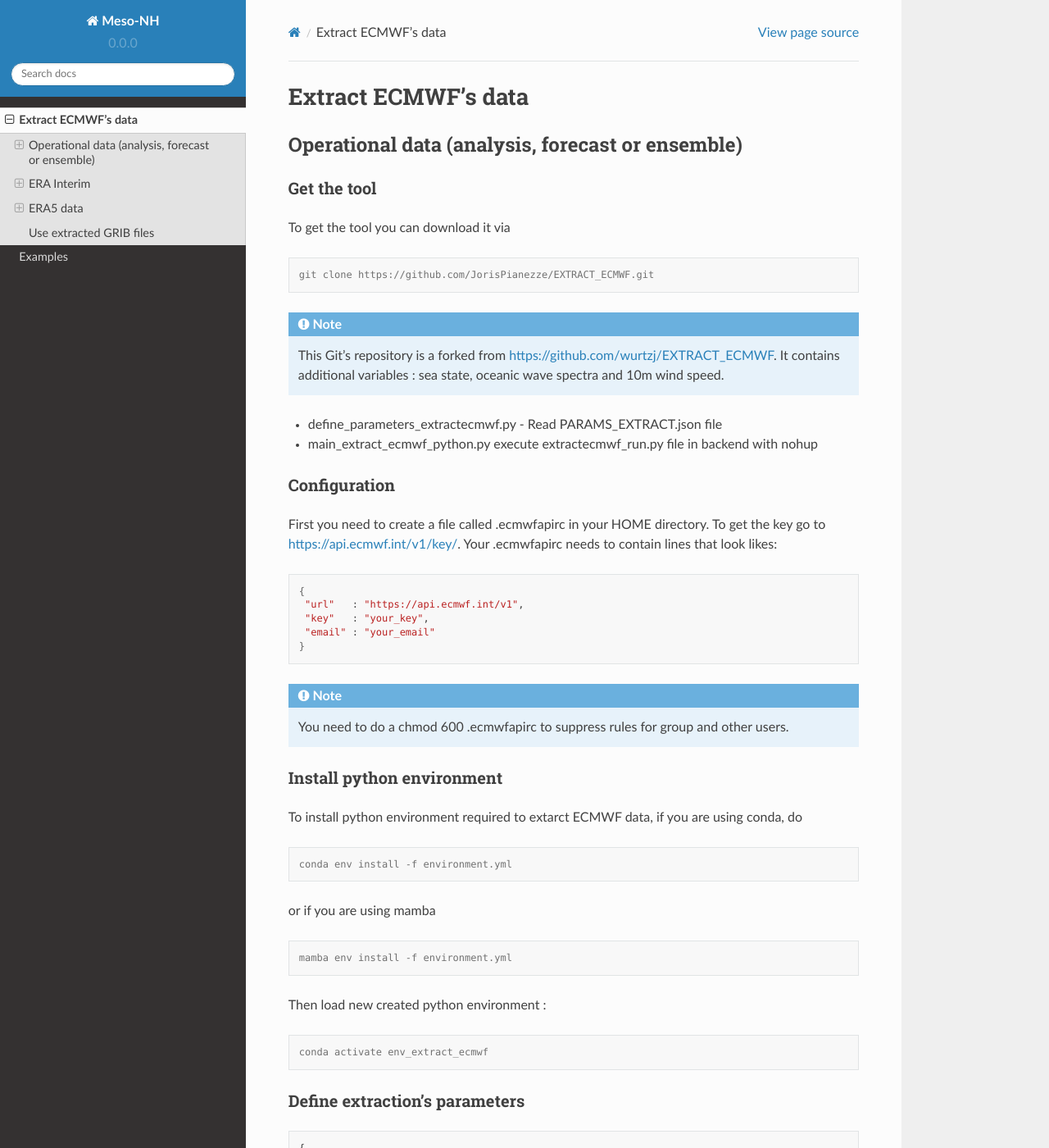
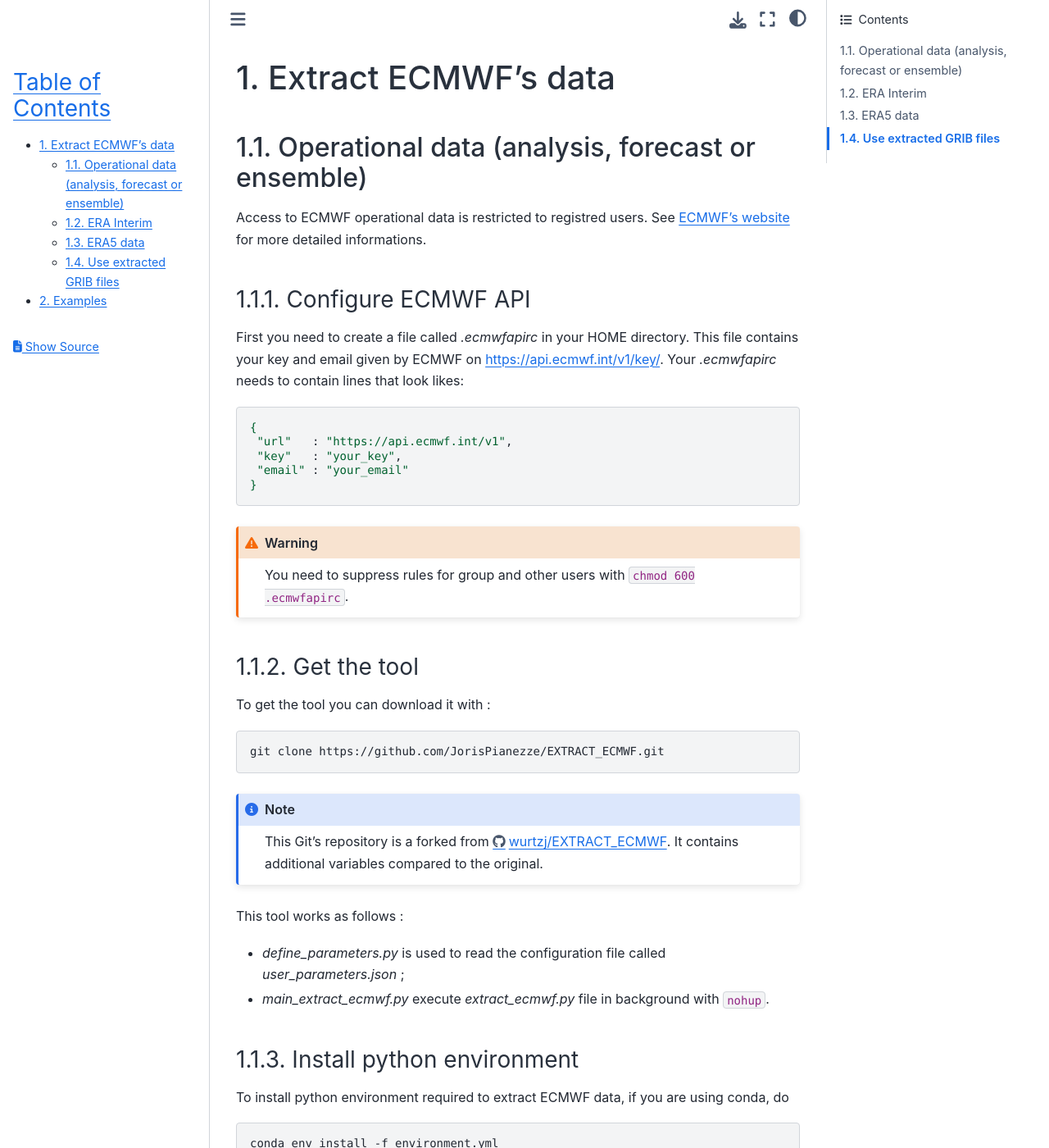
Before and after one commit to JorisPianezze/mesonh_beta_test_guide, a Sphinx documentation site: the page built from docs/source/extract_ecmwf_data/extract_ecmwf_data.rst, in a window 1280 px wide and 1400 px high. Shown: the whole window at 82% size. Built offline with Sphinx 7.4.7 and the Sphinx Book theme 1.1.4, drawn with Linux system fonts in a browser that asks for light colours; some of the changed text lies outside the part shown.

Commit message:
Test sphinx functionalities

```diff
--- a/docs/source/conf.py
+++ b/docs/source/conf.py
@@ -28,7 +28,16 @@
 templates_path = ['_templates']
 
 # -- Options for HTML output
-html_theme = 'sphinx_rtd_theme'
+#html_theme = 'sphinx_rtd_theme'
+#html_theme = 'cloud'
+#html_theme = 'bootstrap'
+html_theme = 'sphinx_book_theme'
+
+html_sidebars = {
+'index': [],
+'**': ['searchbox.html','globaltoc.html','sourcelink.html']
+#'**': ['searchbox.html','globaltoc.html','relations.html', 'sourcelink.html']
+}
 
 # -- Options for EPUB output
 epub_show_urls = 'footnote'
--- a/docs/source/examples/examples.rst
+++ b/docs/source/examples/examples.rst
@@ -1,2 +1,8 @@
 Examples
 ============================================
+
+Add figure
+********************************************
+
+Add equation
+********************************************
--- a/docs/source/extract_ecmwf_data/extract_ecmwf_data.rst
+++ b/docs/source/extract_ecmwf_data/extract_ecmwf_data.rst
@@ -4,31 +4,14 @@
 Operational data (analysis, forecast or ensemble)
 --------------------------------------------------
 
-.. _get_the_tool:
-
-Get the tool
-*******************
-
-To get the tool you can download it via
-
-.. code-block:: console
-
-   git clone https://github.com/JorisPianezze/EXTRACT_ECMWF.git
-
-.. note::
-
-   This Git's repository is a forked from https://github.com/wurtzj/EXTRACT_ECMWF. It contains additional variables : sea state, oceanic wave spectra and 10m wind speed.
-
-* define_parameters_extractecmwf.py - Read PARAMS_EXTRACT.json file
-
-* main_extract_ecmwf_python.py execute extractecmwf_run.py file in backend with nohup
+Access to ECMWF operational data is restricted to registred users. See `ECMWF's website <https://www.ecmwf.int/en/forecasts/accessing-forecasts>`_ for more detailed informations.
 
 .. _configure_ecmwf_api_key:
 
-Configuration
-*******************
+Configure ECMWF API
+*********************
 
-First you need to create a file called .ecmwfapirc in your HOME directory. To get the key go to https://api.ecmwf.int/v1/key/. Your .ecmwfapirc needs to contain lines that look likes:
+First you need to create a file called `.ecmwfapirc` in your HOME directory. This file contains your key and email given by ECMWF on https://api.ecmwf.int/v1/key/. Your `.ecmwfapirc` needs to contain lines that look likes:
 
 .. code-block:: bash
 
@@ -38,26 +21,41 @@
     "email" : "your_email"
    }
 
+.. warning::
+
+   You need to suppress rules for group and other users with ``chmod 600 .ecmwfapirc``.
+
+.. _get_the_tool:
+
+Get the tool
+*******************
+
+To get the tool you can download it with :
+
+.. code-block:: console
+
+   git clone https://github.com/JorisPianezze/EXTRACT_ECMWF.git
+
 .. note::
 
-   You need to do a chmod 600 .ecmwfapirc to suppress rules for group and other users.
+   This Git's repository is a forked from https://github.com/wurtzj/EXTRACT_ECMWF. It contains additional variables compared to the original.
+
+This tool works as follows :
+
+* `define_parameters.py` is used to read the configuration file called `user_parameters.json` ;
+
+* `main_extract_ecmwf.py` execute `extract_ecmwf.py` file in background with ``nohup``.
 
 .. _install_python_ecmwfapi:
 
 Install python environment
 ******************************
 
-To install python environment required to extarct ECMWF data, if you are using conda, do
+To install python environment required to extract ECMWF data, if you are using conda, do
 
 .. code-block:: console
 
    conda env install -f environment.yml
-
-or if you are using mamba
-
-.. code-block:: console
-
-   mamba env install -f environment.yml
 
 Then load new created python environment :
 
@@ -65,18 +63,40 @@
 
    conda activate env_extract_ecmwf
 
+.. tip:: `environment.yml` file is located in the Git repository.
+
+.. note::
+
+   * Last conda environment tested is
+
+   .. code-block:: python
+
+      name: env_extract_ecmwf
+      channels:
+        - conda-forge
+      dependencies:
+        - python=3.11.4
+        - numpy=1.25.0
+        - pandas=2.1.4
+        - ecmwf-api-client=1.6.3
+        - eccodes=2.33.0
+
+   * `pandas` is used to manage dates and `eccodes` is used to perform some operations on extracted grib files (concatenate and separate by hours)
+
 Define extraction's parameters
 **********************************
+
+To define your extraction's area and dates, fill `user_parameters.json` file. This configuration file contains following variables :
 
 .. code-block:: python
 
    {
 
-   "target_directory"   : "/home/piaj/02_models/EXTRACT_ECMWF/test/",
+   "target_directory"   : "",
 
    "start_date"         : "20170708",
-   "end_date"           : "20170710",
-   "list_of_dates"      : ["20220617"],
+   "end_date"           : "20170708",
+   "list_of_dates"      : [],
 
    "start_time"         :"00",
    "end_time"           :"00",
@@ -103,15 +123,15 @@
 
    * date to be extracted is take between start_date and end_date if list_of_dates is empty ([]).
 
-   * start_time, 1st time extraction
+   * start_time, first time to extract within the day
 
-   * end_time : last time extraction
+   * end_time : last time extraction within the day
 
-   * step: time step extraction within the day
+   * step: time step extraction within the day, if end_time=start_time, only start_time will be extracted
 
    * forecast_start_time : in case of forecast : time of launch (00 or 12 for instance)
 
-   * domain extension lat_min, lat_max, lon_min, lon_max. If empty get Europe domain.
+   * domain extension lat_min, lat_max, lon_min, lon_max or area. If empty get Europe domain.
 
    * grid resolution .1 by default. Could be coarser
 
@@ -125,23 +145,79 @@
 Launch extraction
 **********************************
 
+To launch extraction of the desired ECMWF data, if number of dates to extract is lower than 10 do
+
 .. code-block:: bash
 
-   python main_extract_ecmwf_python.py
+   python main_extract_ecmwf.py
+
+or if number of dates is greater than 10, do
+
+.. code-block:: bash
+
+   nohup python main_extract_ecmwf.py
 
 .. note::
 
-   You can follow extraction processes on https://apps.ecmwf.int/webmars/joblist/.
+   * At the end of the script extractions are launched in background. If you are using your laptop or personal computer do not switch it off until extraction is complete. If you are using supercomputer you can logout without problems.
 
-Extraction for CNRM users
+   * You can follow extraction processes on https://apps.ecmwf.int/webmars/joblist/.
+
+Add new variables
+***********************************
+
+If you want to add variables to extracted grib files, go to define_parameters.py file and add your own grib identifier in the following list :
+
+.. code-block:: python
+
+   if type=="FC":
+       pressure="/134"
+       param_atm="130/131/132/133"
+       param_surf="129/172/139/141/170/183/236/39/40/41/42"+ pressure
+       param_sea_stae="229/234/237"
+   else:
+       pressure="/152"
+       param_atm="130/131/132/133" + pressure
+       param_surf="129/172/139/141/170/183/236/39/40/41/42"
+       param_sea_state="229/234/237"
+
+.. csv-table:: Grib identifier mandatory for Meso-NH
+   :header: "Grib Id", "Signification", "Unit", "Type"
+   :widths: 10, 35, 10, 20
+
+   "129", "Geopotential", "m**2/s**2", "Model level (ml)"
+   "172", "Land-sea lask", "0 - 1", "Surface (sfc)"
+    "43", "Soil type", "m**2/s**2", "Surface (sfc)"
+   "139", "Soil temperature at level 1", "K", "Surface (sfc)"
+   "141", "Snow depth", "m**2/s**2", "Surface (sfc)"
+   "170", "Soil temperature at level 2", "K", "Surface (sfc)"
+   "183", "Soil temperature at level 3", "K", "Surface (sfc)"
+   "236", "Soil temperature at level 4", "K", "Surface (sfc)"
+    "39", "Volumetric soil water at layer 1", "m**3/m**3", "Surface (sfc)"
+    "40", "Volumetric soil water at layer 2", "m**3/m**3", "Surface (sfc)"
+    "41", "Volumetric soil water at layer 3", "m**3/m**3", "Surface (sfc)"
+    "42", "Volumetric soil water at layer 4", "m**3/m**3", "Surface (sfc)"
+   "133", "Specific humidity", "kg/kg", "Model level (ml)"
+   "130", "Temperature", "K", "Model level (ml)"
+   "131", "u-wind", "m/s", "Model level (ml)"
+   "132", "v-wind", "m/s", "Model level (ml)"
+   "152 or 134", "lnsp (analysis) or sp (forecast)", "- or Pa", "Model level (ml)"
+   "229", "significant wave height of wind waves and swell", "m", "Wave (wave)"
+   "234", "significant wave height of wind waves", "m", "Wave (wave)"
+   "237", "significant wave height of swell", "m", "Wave (wave)"
+
+.. note::
+
+   You can find grib identifier  `here <https://codes.ecmwf.int/grib/param-db/>`_.
+
+For CNRM's users
 *************************************
 
-Fill .json file as desired.
-Name it as you want : for instance   REQUEST_WURTZJ.json
+* Fill .json file as desired.
 
-Put filed file here :
+* Name it as you want : for instance REQUEST_WURTZJ.json
 
-/cnrm/ville/USERS/wurtzj/EXTRACT_ECMWF/REQUESTS/
+* Put filed file here /cnrm/ville/USERS/wurtzj/EXTRACT_ECMWF/REQUESTS/
 
 An output is available in this folder with an "out" suffix showing it works: /cnrm/ville/USERS/wurtzj/EXTRACT_ECMWF/JOB_STATUS/REQUEST_WURTZJ.json_out
 
@@ -161,7 +237,8 @@
 
 * click on "retrieve GRIB"
 
-* download the grib file and rename it "invariant.grib". It should contain the variables "z", "lsm"
+
+  * download the grib file and rename it "invariant.grib". It should contain the variables "z", "lsm"
 
 Get surface data
 *************************************
--- a/docs/source/index.rst
+++ b/docs/source/index.rst
@@ -9,6 +9,8 @@
 --------
 
 .. toctree::
+   :maxdepth: 2
+   :numbered:
 
    extract_ecmwf_data/extract_ecmwf_data
    examples/examples
```
Also changed, not shown: other parts of docs/source/extract_ecmwf_data/extract_ecmwf_data.rst (+2 -2 lines).
